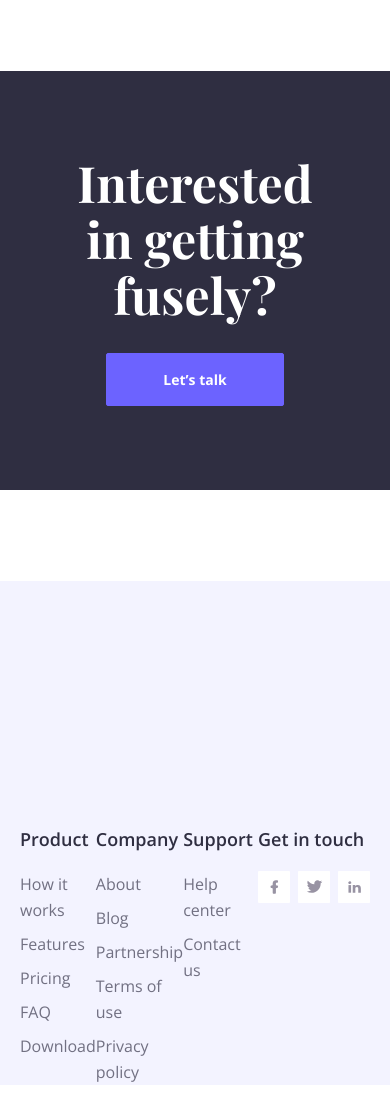
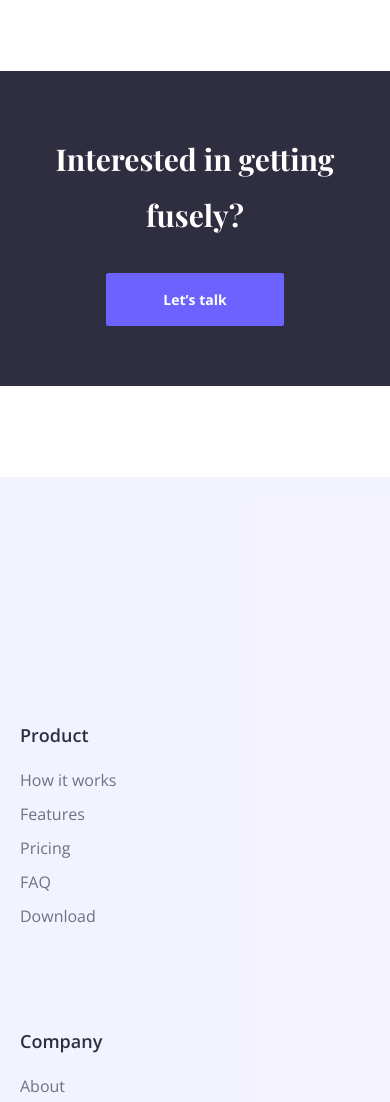
Before and after one commit to nnatroo/web-g4-fusely-landing-page, a plain HTML site: page index.html in a window 390 px wide. Shown: the part 7120-8222 px from the top of the page. Drawn offline with nearby package versions, Linux system fonts and the light colour scheme; a web font is replaced by a local one.

Commit message:
Add footer responsive

```diff
--- a/index.html
+++ b/index.html
@@ -32,9 +32,6 @@
             </li>
             <li>
                 <a class="navbar-link" href="#">Blog</a>
-            </li>
-            <li>
-                <a class="navbar-link" href="#">Contact</a>
             </li>
             <li>
                 <a class="navbar-link" href="#">Contact</a>
--- a/style.css
+++ b/style.css
@@ -641,6 +641,12 @@
     }
 }
 
+@media (max-width: 420px) {
+    .contact-section {
+        padding: 60px 20px;
+    }
+}
+
 .contact-section h3 {
     font-family: Playfair Display, serif;
     font-weight: 700;
@@ -656,6 +662,12 @@
     }
 }
 
+@media (max-width: 420px) {
+    .contact-section h3 {
+        font-size: 30px;
+    }
+}
+
 .contact-section button {
     height: fit-content;
     padding-inline: 56px;
@@ -665,6 +677,7 @@
     background-color: rgba(236, 235, 255, 0.6);
     width: 100%;
     padding-top: 246px;
+    padding-bottom: 100px;
     margin-top: 91px;
 }
 
@@ -673,7 +686,20 @@
     transform: translateX(-50%);
     display: grid;
     grid-template-columns: repeat(4, 1fr);
-    margin-bottom: 82px;
+}
+
+@media (max-width: 960px) {
+    .links-wrapper {
+        grid-template-columns: repeat(2, 1fr);
+        row-gap: 100px;
+    }
+}
+
+@media (max-width: 420px) {
+    .links-wrapper {
+        grid-template-columns: repeat(1, 1fr);
+        row-gap: 100px;
+    }
 }
 
 .footer-column {
```
